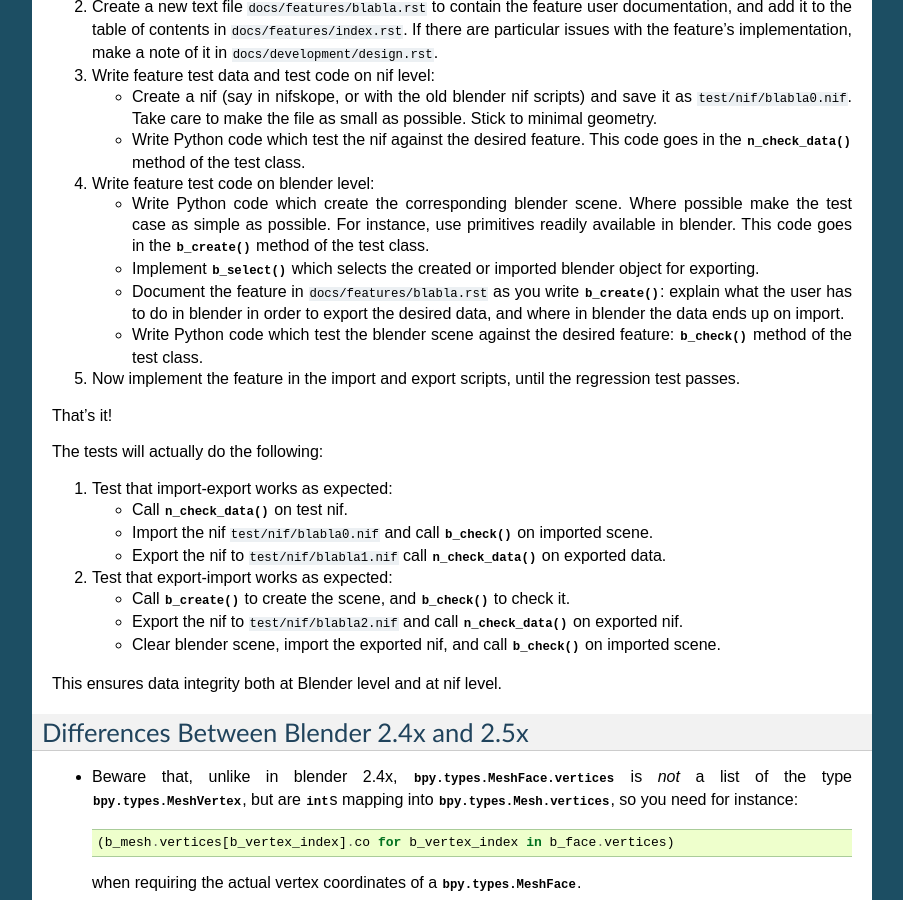
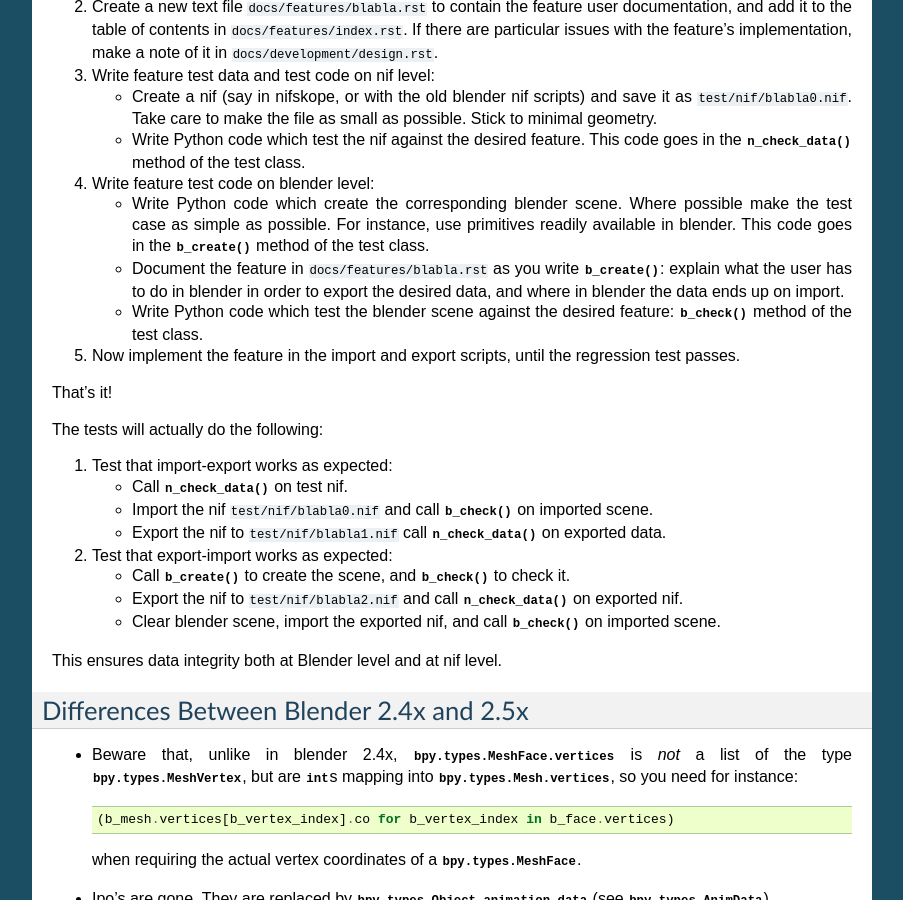
Before and after one commit to niftools/blender_niftools_addon, a Sphinx documentation site: the page built from docs/development/design.rst, in a window 1280 px wide and 900 px high, scrolled down 1010 px. Shown: the whole window, without its empty margins (198-1101 px from the left). Built offline with Sphinx 7.4.7, drawn with Linux system fonts in a browser that asks for light colours; formulas are drawn with MathJax 3; the version number could not be read and is left out.

Commit message:
Ditched b_select in favour of b_name.

```diff
--- a/docs/development/design.rst
+++ b/docs/development/design.rst
@@ -83,9 +83,6 @@ written. Ideally, the following process is followed:
      Where possible make the test case as simple as possible. For
      instance, use primitives readily available in blender. This code
      goes in the :meth:`b_create` method of the test class.
-
-   - Implement :meth:`b_select` which selects the created or imported
-     blender object for exporting.
 
    - Document the feature in ``docs/features/blabla.rst`` as you write
      :meth:`b_create`: explain what the user has to do in blender in order
```
Also changed, not shown: 2 other files.
